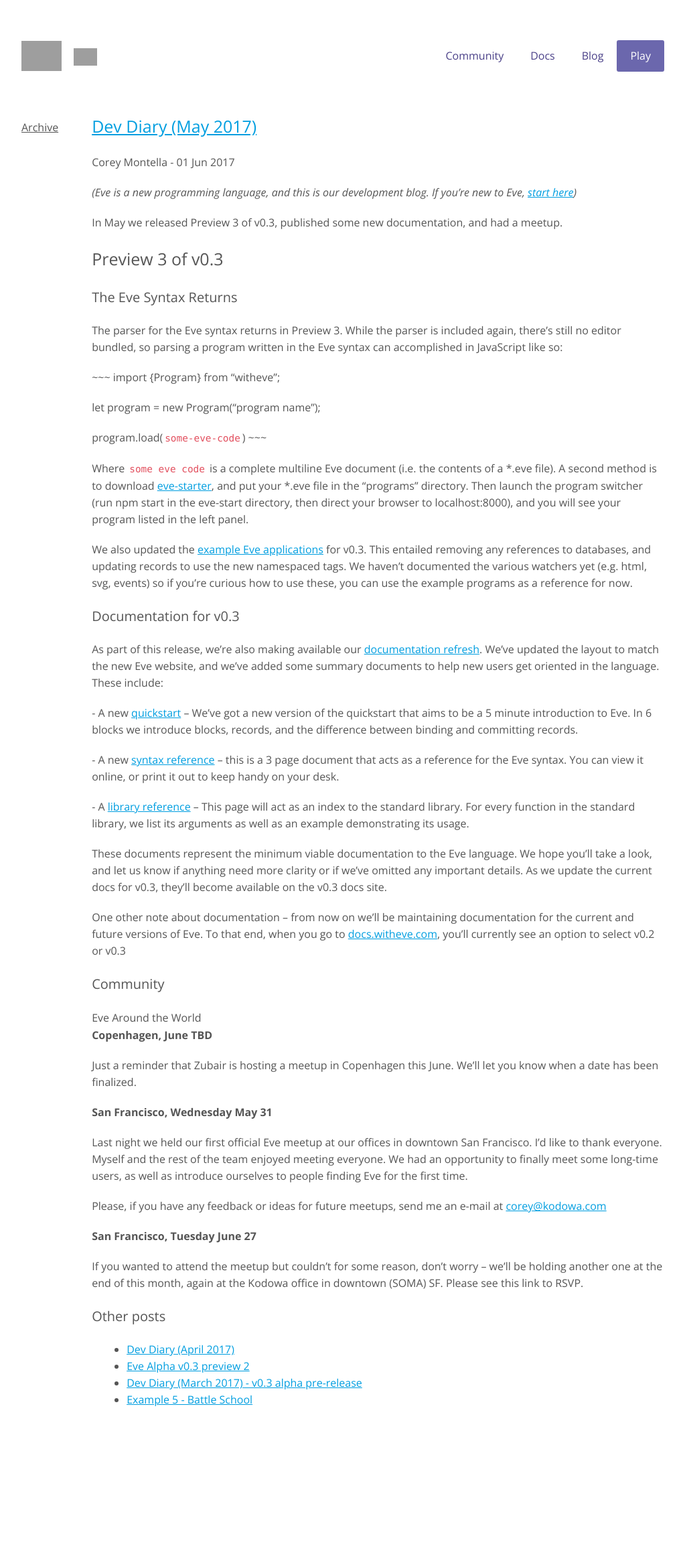
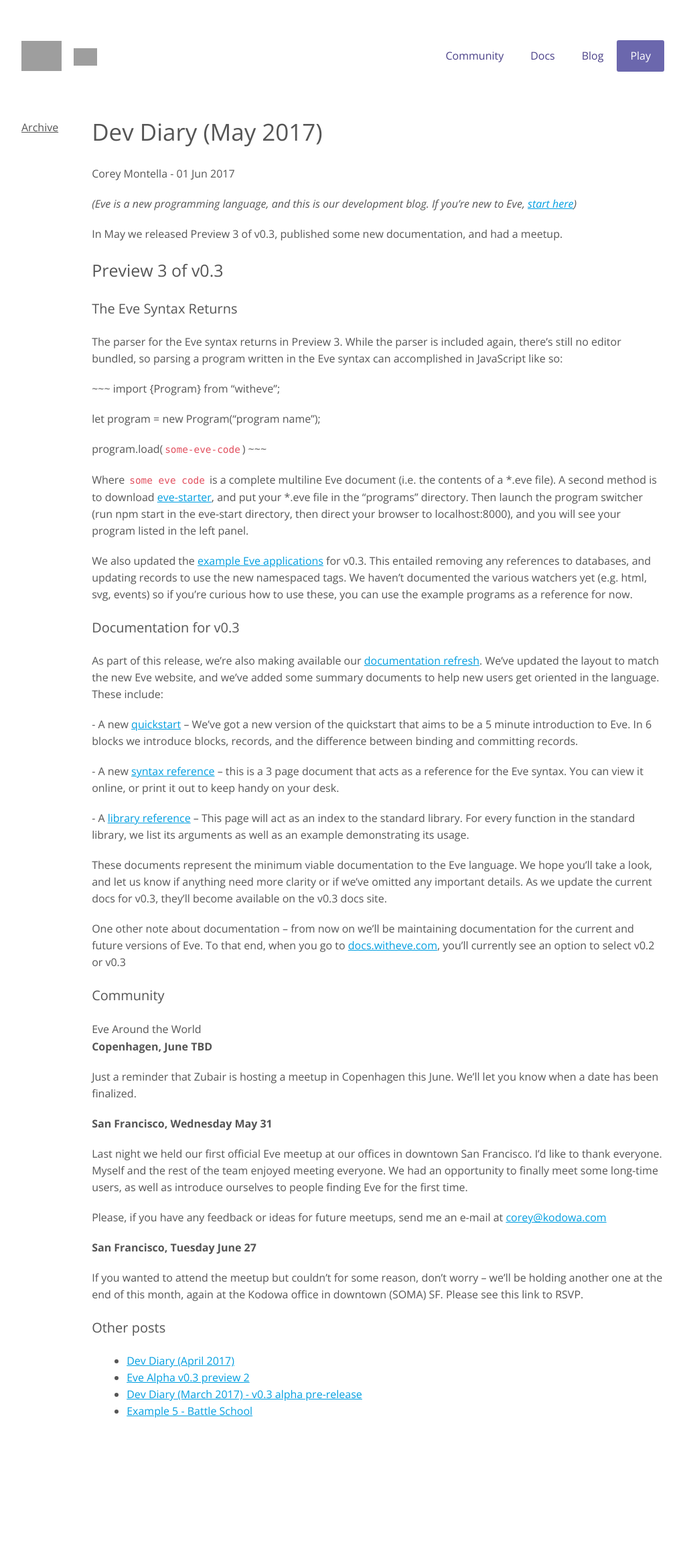
Before and after one commit to Kodowa/incidentalcomplexity, a Jekyll site: the page built from index.html, in a window 1280 px wide. Shown: the whole page at 67% size, without its empty margins (128-1151 px from the left). Built offline with Jekyll 4.4.1, drawn with Linux system fonts in a browser that asks for light colours; grey boxes are pictures that could not be loaded.

Commit message:
change layout of index

```diff
--- a/index.html
+++ b/index.html
@@ -6,7 +6,7 @@
 <div id="blogposts">
     {% for post in site.posts limit: 1 %}
     <div class="post" id="{{post.link}}">
-        <h2><a href="{{post.url}}" class="title">{{post.title}}</a></h2>
+        <h1>{{post.title}}</h1>
         <p class="date">{{post.author}}&nbsp;-&nbsp;{{post.date | date_to_string }}</p>
         {{ post.content }}
 
```
